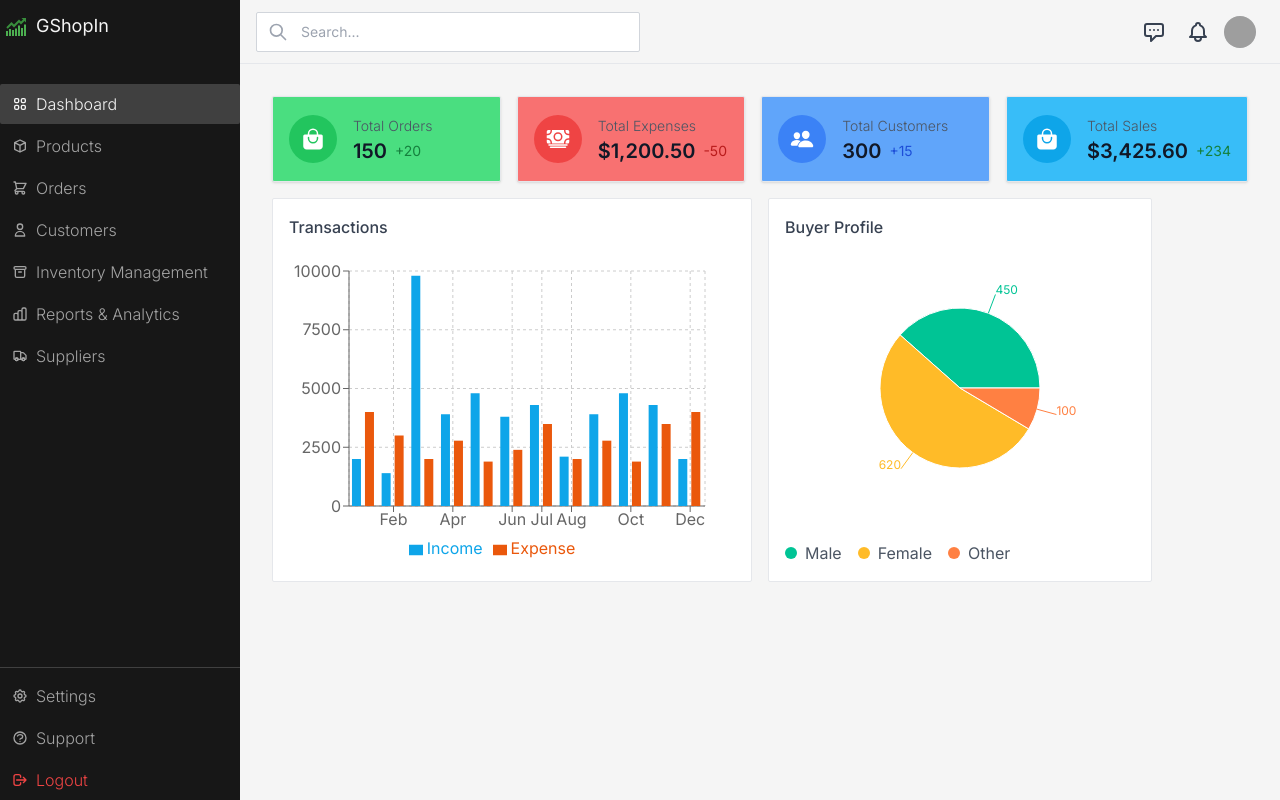
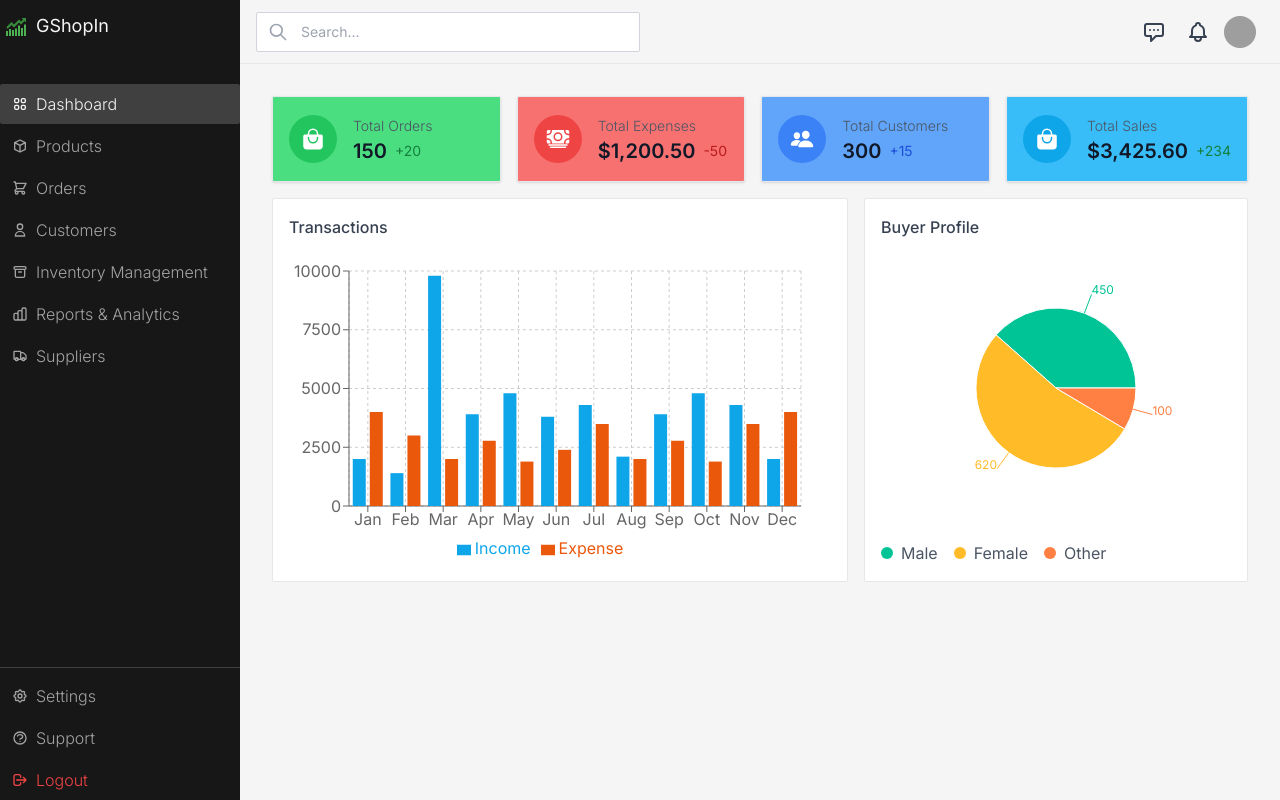
Before and after one commit to sifat2626/garment-management-admin, a React (Vite) app: page / in a window 1280 px wide. Built offline with nearby package versions, Linux system fonts and the light colour scheme; grey boxes are pictures that could not be loaded.

Commit message:
Update Dashboard.jsx

```diff
--- a/src/pages/Dashboard.jsx
+++ b/src/pages/Dashboard.jsx
@@ -10,7 +10,7 @@ function Dashboard() {
         <div className="flex-1 min-w-[300px]">
           <TransactionChart />
         </div>
-        <div className="flex-1 min-w-[300px]">
+        <div className="min-w-[300px]">
           <BuyerProfileChart />
         </div>
       </div>
```
